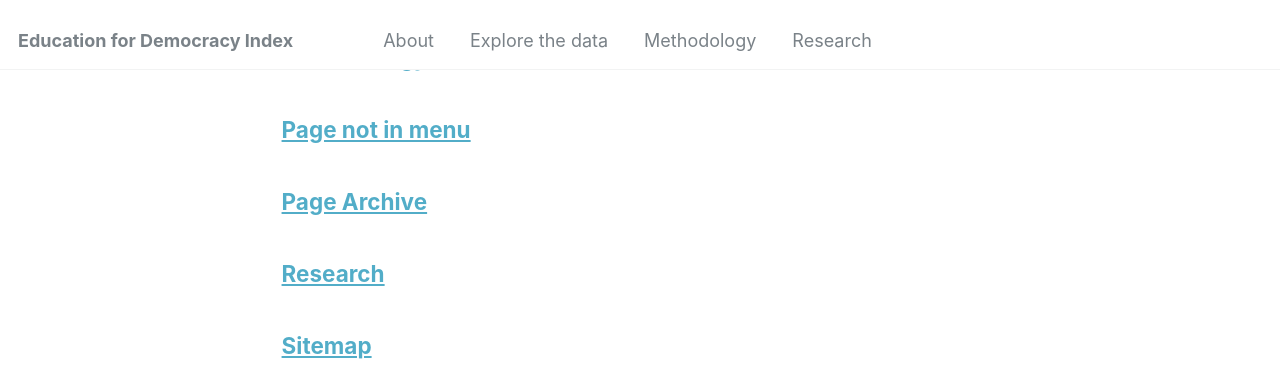
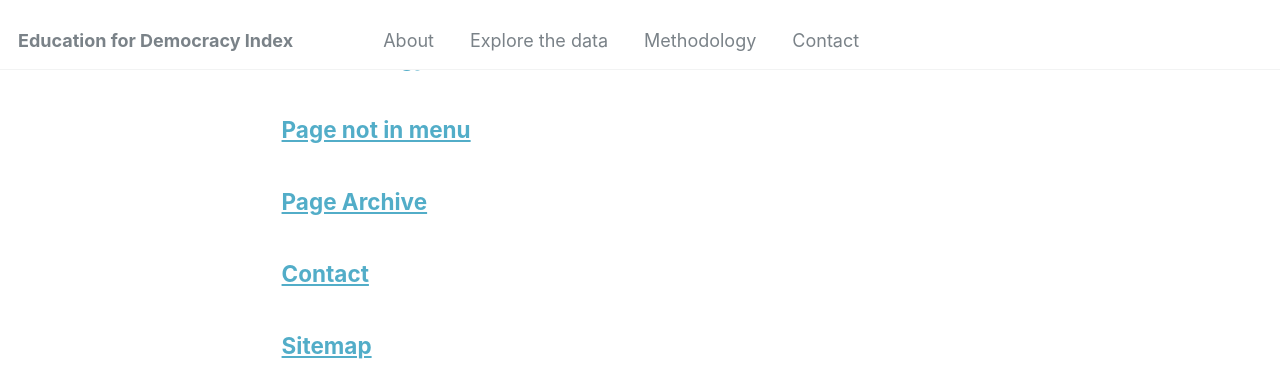
Before and after one commit to educationfordemocracyindex/educationfordemocracyindex.github.io, a Jekyll site: the page built from _pages/page-archive.html, in a window 1280 px wide and 900 px high, scrolled down 783 px. Shown: the top 375 px of the window. Built offline with Jekyll 4.4.1, drawn with Linux system fonts in a browser that asks for light colours.

Commit message:
change_contact

```diff
--- a/_data/navigation.yml
+++ b/_data/navigation.yml
@@ -9,8 +9,8 @@ main:
   - title: "Methodology"
     url: /methodology/
 
-  - title: "Research"
-    url: /research/
+  - title: "Contact"
+    url: /contact/
 
   #- title: "Blog Posts"
     #url: /year-archive/
--- a/_pages/research.html
+++ b/_pages/research.html
@@ -1,7 +1,7 @@
 ---
 layout: archive
-title: "Research"
-permalink: /research/
+title: "Contact"
+permalink: /contact/
 author_profile: true
 ---
 
```
